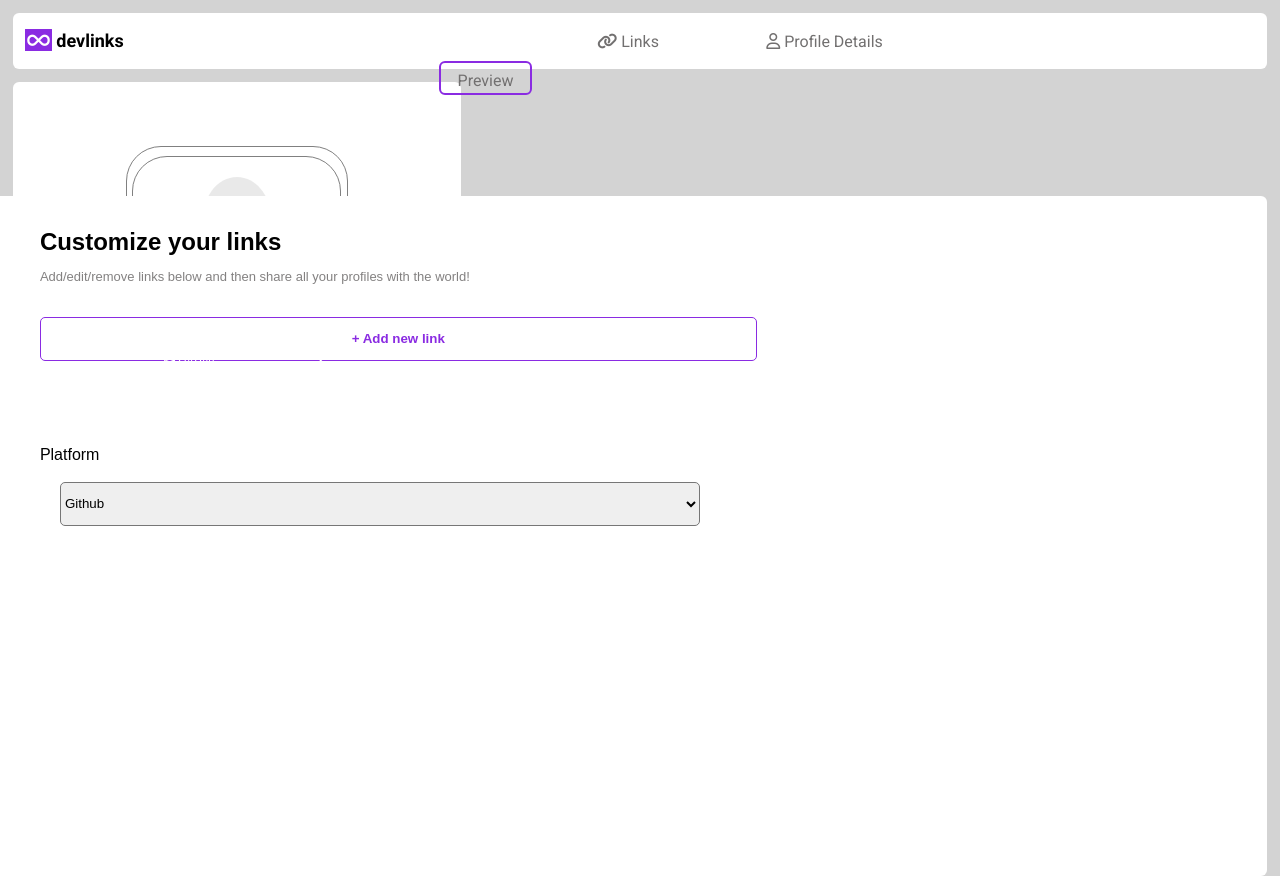
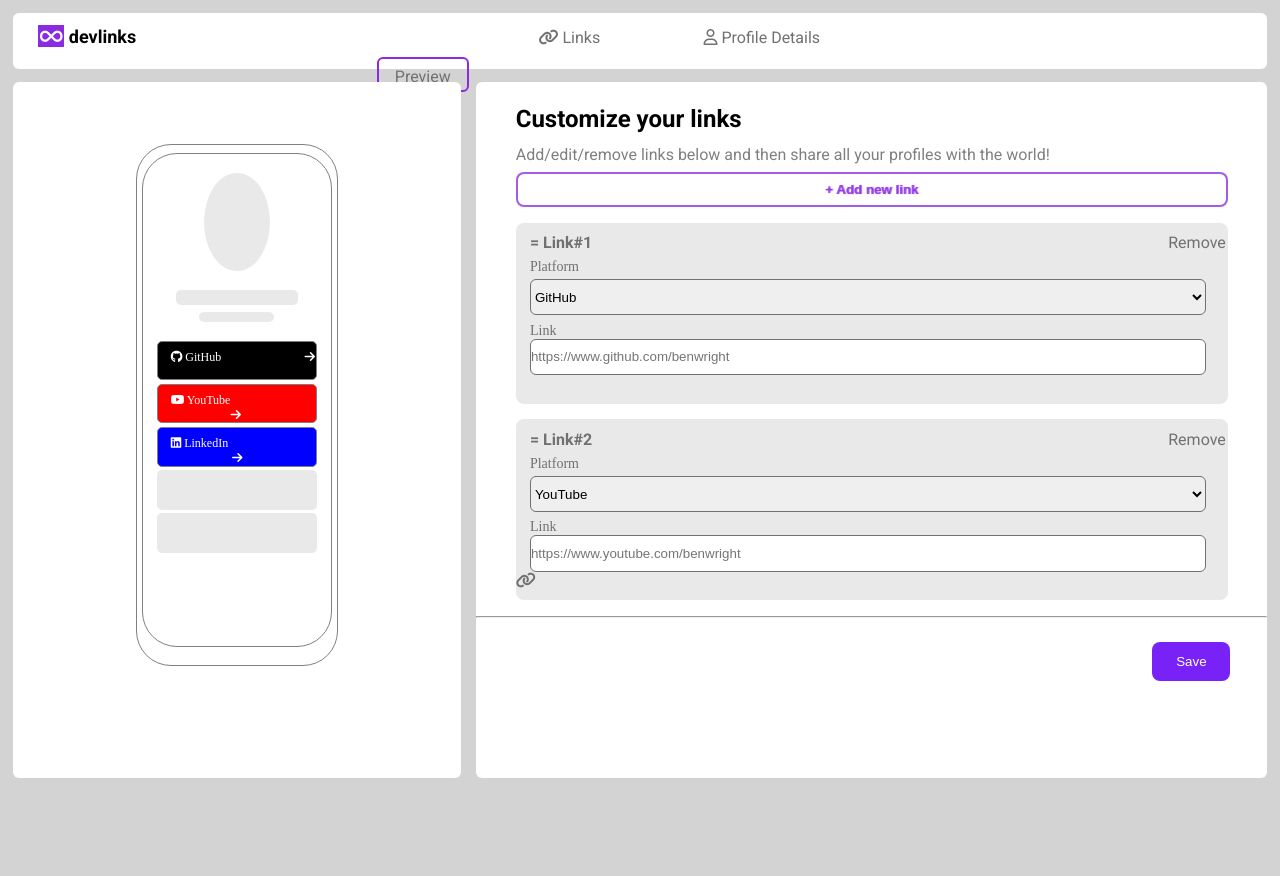
Before and after one commit to MucahitKartal/Device-Form-Project, a plain HTML site: page index.html in a window 1280 px wide. After the commit the page ends 800 px from the top, so only its background shows below. Drawn offline with Linux system fonts and the light colour scheme.

Commit message:
Project before final

```diff
--- a/index.html
+++ b/index.html
@@ -48,29 +48,77 @@
           <article class="photo2"></article>
           <article class="photo3"></article>
           <article class="github">
-            <i id="space" class="fa-brands fa-github"></i> GitHub
+            <i id="space" class="fa-brands fa-github"></i>
+            GitHub
             <i id="arrow" class="fa-solid fa-arrow-right"></i>
           </article>
+
+          <article class="yt">
+            <i id="space2" class="fa-brands fa-youtube"></i>
+            YouTube
+            <i id="arrow1" class="fa-solid fa-arrow-right"></i>
+          </article>
+          <article class="linkedin">
+            <i id="space3" class="fa-brands fa-linkedin"></i>
+
+            LinkedIn
+            <i id="arrow2" class="fa-solid fa-arrow-right"></i>
+          </article>
+
+          <article class="bos"></article>
+          <article class="bos2"></article>
         </article>
       </article>
     </section>
-    <article class="right">
-      <main>
-        <h2>Customize your links</h2>
+    <section class="right">
+      <h1>Customize your links</h1>
+      <p>
+        Add/edit/remove links below and then share all your profiles with the
+        world!
+      </p>
+      <button class="btn1">+ Add new link</button>
+      <article class="link1">
+        <p>= Link#1 <span>Remove</span></p>
+        <label class="label1" for="platform">Platform</label><br />
+        <select class="select" name="platform" id="platform">
+          <option value="GitHub">GitHub</option>
+          <option value="YouTube">YouTube</option>
+          <option value="LinkedIn">LinkedIn</option>
+          <option value="Instagram">Instagram</option>
+          <option value="Facebook">Facebook</option>
+        </select>
+        <label class="label2" for="label2">Link</label>
+        <input
+          type="text"
+          name="link2"
+          id="label2"
+          placeholder="https://www.github.com/benwright"
+        />
+      </article>
+      <article class="link1">
+        <p>= Link#2 <span>Remove</span></p>
+        <label class="label1" for="platform">Platform</label><br />
+        <select class="select" name="platform" id="platform">
+          <option value="GitHub">GitHub</option>
+          <option selected value="YouTube">YouTube</option>
+          <option value="LinkedIn">LinkedIn</option>
+          <option value="Instagram">Instagram</option>
+          <option value="Facebook">Facebook</option>
+        </select>
+        <label class="label2" for="label2">Link</label>
+        <input
+          type="text"
+          name="link2"
+          id="label2"
+          placeholder="https://www.youtube.com/benwright"
+          value=""
+        />
+        <i id="icon2" class="fa-solid fa-link"></i>
+      </article>
 
-        <p>
-          Add/edit/remove links below and then share all your profiles with the
-          world!
-        </p>
+      <hr />
 
-        <button>+ Add new link</button>
-        <form action="">
-          <label for="Platform">Platform</label><br /><br />
-          <select name="" id="platform">
-            <option value="Github">Github</option>
-          </select>
-        </form>
-      </main>
-    </article>
+      <button class="btn2">Save</button>
+    </section>
   </body>
 </html>
--- a/style.css
+++ b/style.css
@@ -11,6 +11,8 @@ nav {
   margin: 1%;
   height: 7vh;
   border-radius: 6px;
+  position: relative;
+  top: 5%;
 }
 nav ul li {
   display: inline-block;
@@ -19,10 +21,10 @@ nav ul li {
   font-family: "Roboto", sans-serif;
 }
 #devlinks {
-  margin-left: 1%;
+  margin-left: 2%;
   font-weight: bold;
   font-size: 18px;
-  padding-top: 1.3%;
+  padding-top: 1%;
 }
 #icon1 {
   border: 2px solid blueviolet;
@@ -37,7 +39,7 @@ nav ul li {
   /* color: rgb(114, 112, 112); */
   /* margin-left: 32%; */
   /* padding: 0.6% 1%; */
-  margin-left: 8px;
+  margin-left: 12px;
 }
 a {
   text-decoration: none;
@@ -46,7 +48,7 @@ a {
 div {
   display: inline-block;
   width: 115px;
-  margin-left: 36%;
+  margin-left: 30%;
   padding: 10px;
 }
 .div2 {
@@ -82,61 +84,75 @@ div:hover #icon2 {
   border: 2px solid blueviolet;
   border-radius: 6px;
   padding: 0.4%;
-  margin-left: 34%;
+  margin-left: 29%;
   padding: 0.6% 1.3%;
   padding-bottom: 0.3%;
 }
-/* ____________________________________________________________ */
 
+/* -------------------------------------------------- */
 .left {
-  border: 2px solid rgb(255, 255, 255);
-  height: 85vh;
-  width: 35%;
-  margin-left: 1%;
+  /* border: 1px solid black; */
   border-radius: 6px;
   background-color: white;
+  width: 35%;
+
+  height: 87vh;
+  margin-left: 1%;
+  display: inline-block;
+  position: absolute;
 }
 
 .phone {
-  border: 1px solid gray;
-  width: 50%;
+  border: 1px solid grey;
+  border-radius: 35px;
+  width: 45%;
   height: 75%;
   margin: auto;
   margin-top: 14%;
+}
+
+.phone2 {
+  border: 1px solid grey;
   border-radius: 35px;
-  background-color: white;
-}
-.phone2 {
-  border: 1px solid gray;
   width: 95%;
   height: 95%;
   margin: 4% auto;
-  border-radius: 35px;
-  background-color: white;
 }
+
 .photo {
+  /* border: 1px solid grey; */
+
   width: 35%;
   height: 20%;
   margin: 10% auto;
   border-radius: 50%;
   background-color: rgba(211, 211, 211, 0.505);
 }
+
 .photo2 {
+  /* border: 1px solid grey; */
+
   width: 65%;
   height: 3%;
   margin: 10% auto 3%;
   border-radius: 5px;
   background-color: rgba(211, 211, 211, 0.505);
 }
+
 .photo3 {
-  width: 30%;
-  height: 1.5%;
+  /* border: 1px solid grey; */
+
+  width: 40%;
+  height: 2%;
   margin: 4% auto;
   border-radius: 5px;
   background-color: rgba(211, 211, 211, 0.505);
 }
+/* diğeerlerinde de kullanılacak */
+
 .github {
-  border: 1px solid rgba(211, 211, 211, 0.505);
+  border: 1px solid grey;
+
   width: 85%;
   height: 8%;
   margin: 10% auto;
@@ -144,58 +160,177 @@ div:hover #icon2 {
   background-color: black;
   color: white;
   font-size: 12px;
-  padding-top: 3.5%;
+  padding-top: 4%;
 }
+
 #arrow {
-  padding-left: 55%;
+  padding-left: 51%;
 }
-#space {
+#arrow1 {
+  padding-left: 46%;
+}
+
+#arrow2 {
+  padding-left: 47%;
+}
+#space,
+#space2,
+#space3 {
   padding-left: 8%;
 }
+.yt {
+  border: 1px solid grey;
+
+  width: 85%;
+  height: 8%;
+  margin: -8% auto;
+  border-radius: 5px;
+  background-color: red;
+  color: white;
+  font-size: 12px;
+  padding-top: 4%;
+}
+
+.linkedin {
+  border: 1px solid grey;
+
+  width: 85%;
+  height: 8%;
+  margin: 10% auto;
+  border-radius: 5px;
+  background-color: blue;
+  color: white;
+  font-size: 12px;
+  padding-top: 4%;
+}
+
+.bos {
+  /* border: 1px solid grey; */
+
+  width: 85%;
+  height: 8%;
+  margin: -8% auto;
+  border-radius: 5px;
+  background-color: rgba(211, 211, 211, 0.505);
+  color: white;
+  font-size: 12px;
+  padding-top: 4%;
+}
+.bos2 {
+  /* border: 1px solid grey; */
+
+  width: 85%;
+  height: 8%;
+  margin: 10% auto;
+  border-radius: 5px;
+  background-color: rgba(211, 211, 211, 0.505);
+  color: white;
+  font-size: 12px;
+  padding-top: 4%;
+}
+
+/* ------------------------------------------------------- */
+
 .right {
-  width: 80rem;
-  float: right;
-  margin-top: -44.2%;
-  margin-right: 1%;
-  height: 85vh;
+  border-radius: 6px;
   background-color: white;
+  width: 61.8%;
+  height: 87vh;
+  margin-bottom: -15.1%;
+  margin-left: 1%;
+  display: inline-block;
+  position: absolute;
+  left: 36.2%;
+}
+
+.right h1 {
+  font-family: "Roboto", sans-serif;
+  padding-left: 5%;
+  padding-top: 3%;
+}
+.right p {
+  font-family: "Roboto", sans-serif;
+  color: grey;
+  padding-left: 5%;
+  padding-top: 1.5%;
+}
+
+.btn1 {
+  width: 90%;
+  margin: auto;
+  margin-left: 5%;
+  margin-top: 1%;
+  padding: 1% 0;
+  border-radius: 8px;
+  background-color: white;
+  color: rgba(137, 43, 226, 0.767);
+  font-weight: bold;
+  border: 2px solid rgba(137, 43, 226, 0.767);
+  text-shadow: 1px 0 1px;
+}
+
+.link1 {
+  background-color: rgba(211, 211, 211, 0.505);
+  margin: 2% 5%;
+  height: 26%;
+  border-radius: 8px;
+}
+.link1 span {
+  padding-left: 82%;
+  font-weight: lighter;
+}
+
+.link1 p {
+  padding-left: 2%;
+  color: rgb(114, 112, 112);
+  font-weight: bold;
+}
+.label1 {
+  margin-left: 2%;
+  display: block;
+  margin-top: 1%;
+  font-size: 14px;
+  color: rgb(114, 112, 112);
+  /* border: 1px solid red; */
+}
+.select {
+  width: 95%;
+  margin-left: 2%;
+  margin-top: -2%;
+  display: block;
+  height: 20%;
   border-radius: 6px;
+  border-color: rgb(114, 112, 112);
 }
-main {
-  margin: 2em;
-  font-family: Arial, Helvetica, sans-serif;
+
+.label2 {
+  margin-left: 2%;
+  display: block;
+  margin-top: 1%;
+  font-size: 14px;
+  color: rgb(114, 112, 112);
 }
-main p {
-  font-size: 13px;
-  color: rgb(92, 90, 90, 0.76);
-  margin-top: 1em;
-  margin-bottom: 1.9em;
+
+#label2 {
+  width: 95%;
+  margin-left: 2%;
+  margin-top: 0;
+  display: block;
+  height: 20%;
+  border-radius: 6px;
+  border: 1px solid rgb(114, 112, 112);
 }
-main h2 {
-  font-weight: 700;
+
+.btn2 {
+  margin-left: 85.5%;
+  margin-top: 3%;
+  padding: 1.5% 3%;
+  border-radius: 8px;
+  background-color: rgb(120, 34, 248);
+  color: white;
+  border: none;
 }
-button {
-  margin-top: 0.5rem;
-  width: 56vw;
-  height: 5.5vh;
-  border-radius: 5px;
-  border: 1px solid blueviolet;
-  color: blueviolet;
-  background-color: white;
-  font-weight: 800;
+
+.btn2:hover {
+  transform: scale(1.1);
 }
-h2,
-p,
-button,
-form {
-  margin-left: 1.7%;
-}
-form {
-  margin-top: 7%;
-}
-#platform {
-  width: 50vw;
-  height: 5.5vh;
-  border-radius: 5px;
-  margin-left: 20px;
-}
```
